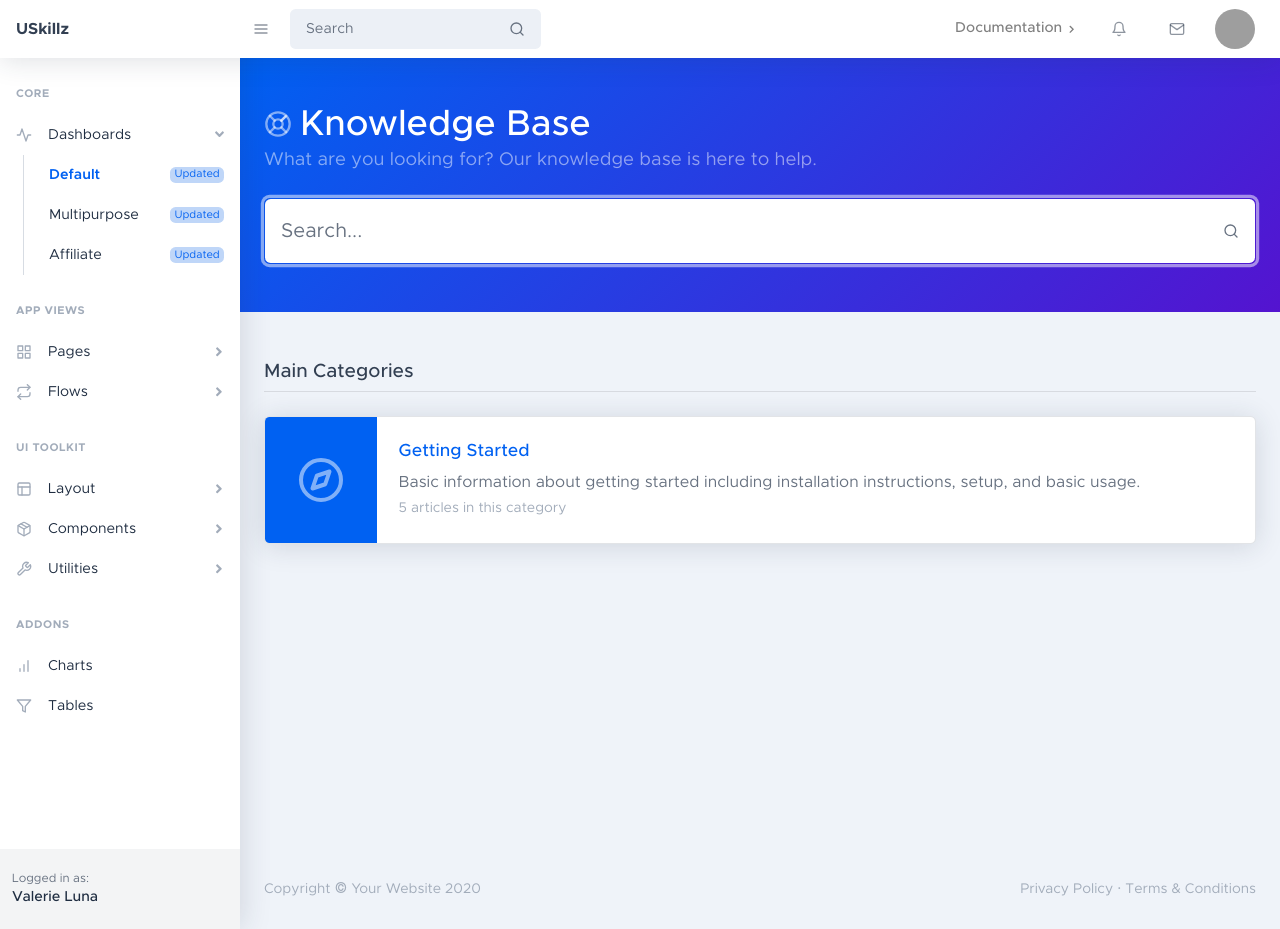
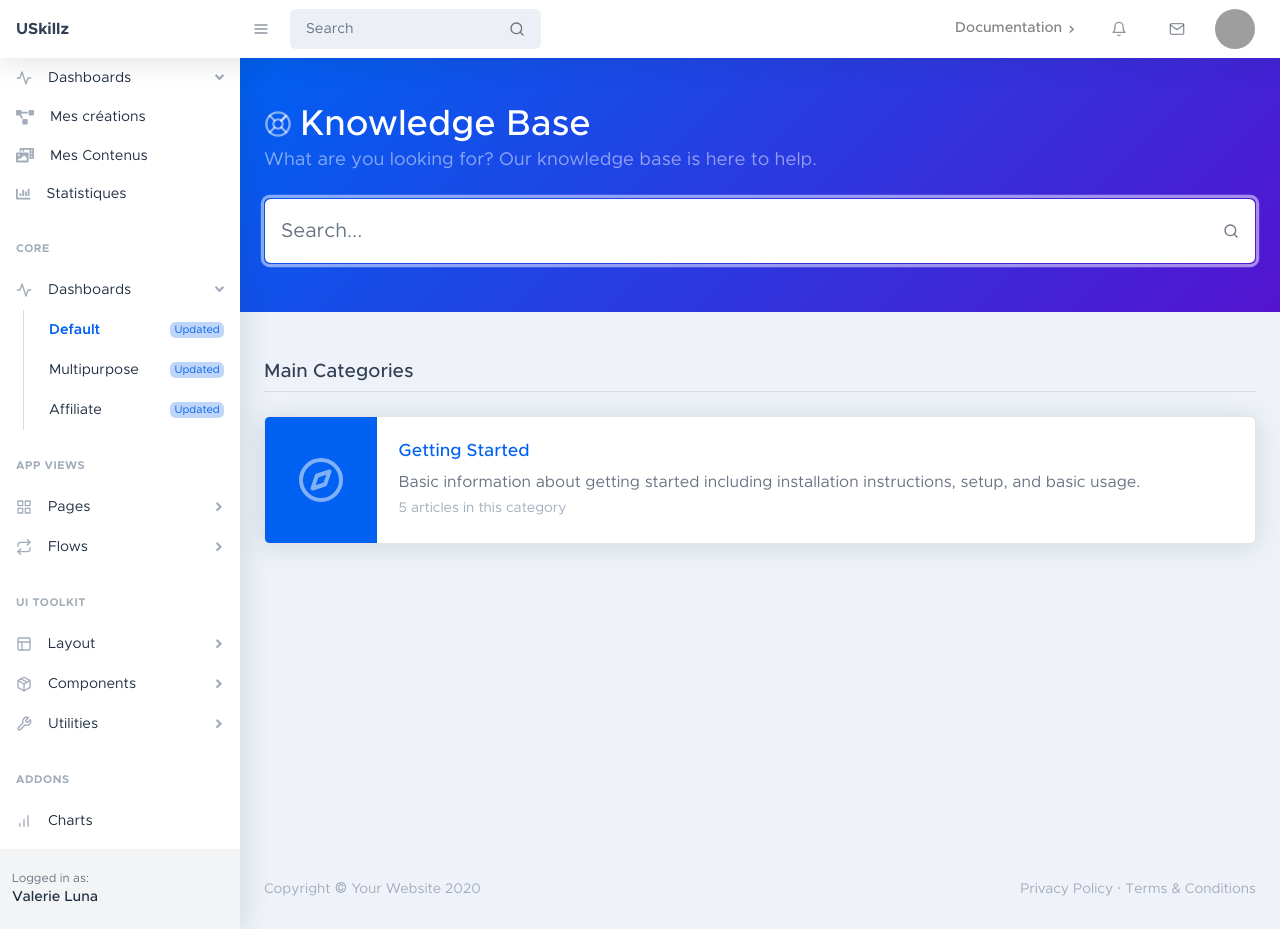
Before and after one commit to MikodeSan/OpynSkillz, a Django app: page / in a window 1280 px wide. Run offline with Django 3.2, Linux system fonts and the light colour scheme; some libraries are stand-ins or nearby versions; some web fonts are replaced; grey boxes are pictures that could not be loaded.

Commit message:
Set side nav. bar

```diff
--- a/path/templates/path/base.html
+++ b/path/templates/path/base.html
@@ -197,6 +197,26 @@
         <nav class="sidenav shadow-right sidenav-light">
             <div class="sidenav-menu">
                 <div class="nav accordion" id="accordionSidenav">
+                    <a class="nav-link" href="javascript:void(0);">
+                        <div class="nav-link-icon"><i data-feather="activity"></i></div>
+                        Dashboards
+                        <div class="sidenav-collapse-arrow"><i class="fas fa-angle-down"></i></div>
+                    </a>
+                    <a class="nav-link" href="#">
+                        <div class="nav-link-icon"><i class="fas fa-project-diagram"></i></div>
+                        {% comment %} <div class="nav-link-icon"><i class="far fa-edit   "></i></div> {% endcomment %}
+                        Mes créations
+                    </a>
+                    <a class="nav-link" href="#">
+                        <div class="nav-link-icon"><i class="fas fa-photo-video"></i></div>
+                        {% comment %} <div class="nav-link-icon"><i class="fas fa-glasses"></i></div> {% endcomment %}
+                        Mes Contenus
+                    </a>
+                    <a class="nav-link" href="tables.html">
+                        <div class="nav-link-icon"><i class="fas fa-chart-bar"></i></div>
+                        Statistiques
+                    </a>
+
                     <div class="sidenav-menu-heading">Core</div>
                     <a class="nav-link collapsed" href="javascript:void(0);" data-toggle="collapse" data-target="#collapseDashboards" aria-expanded="false" aria-controls="collapseDashboards">
                         <div class="nav-link-icon"><i data-feather="activity"></i></div>
```
